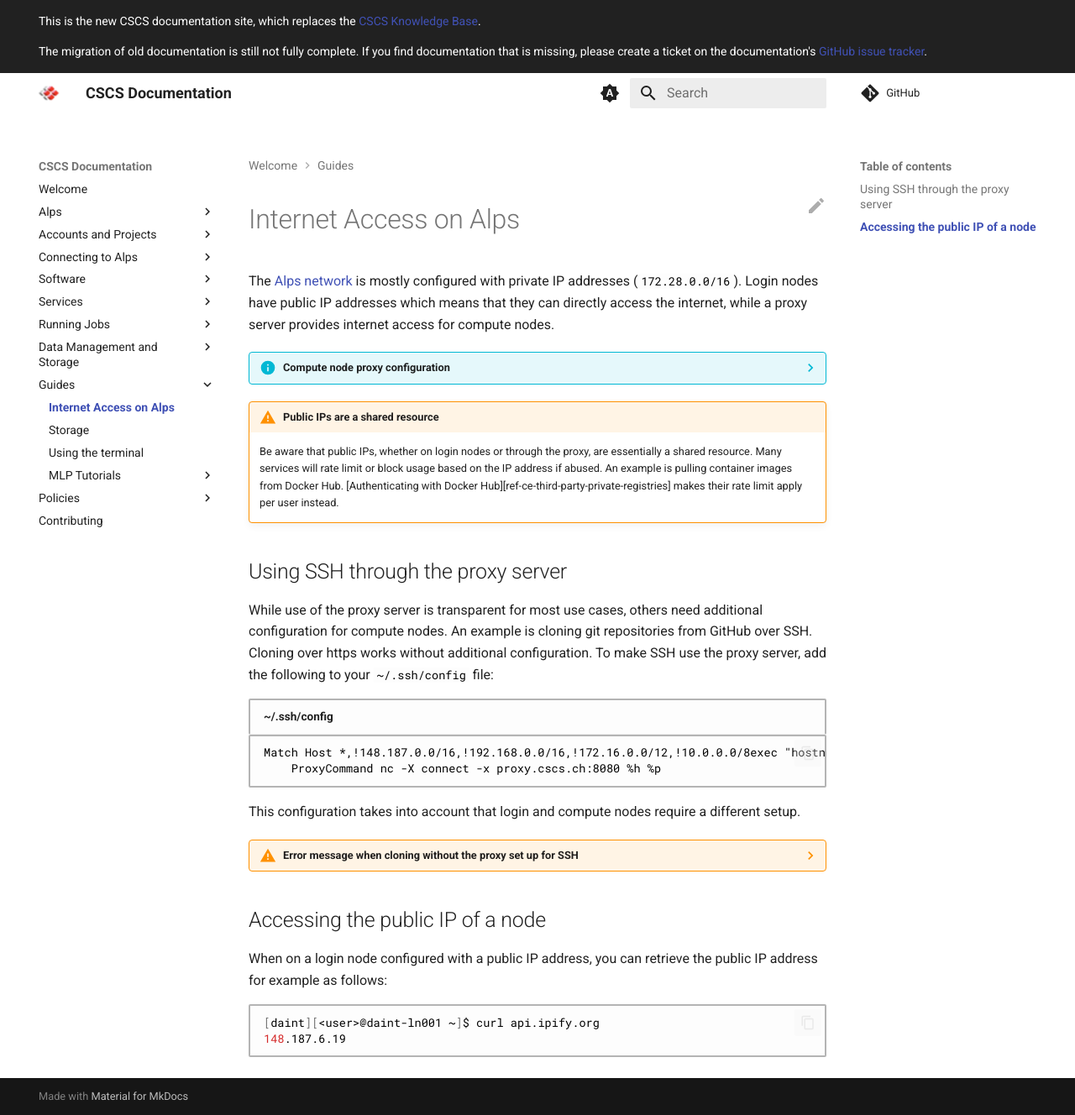
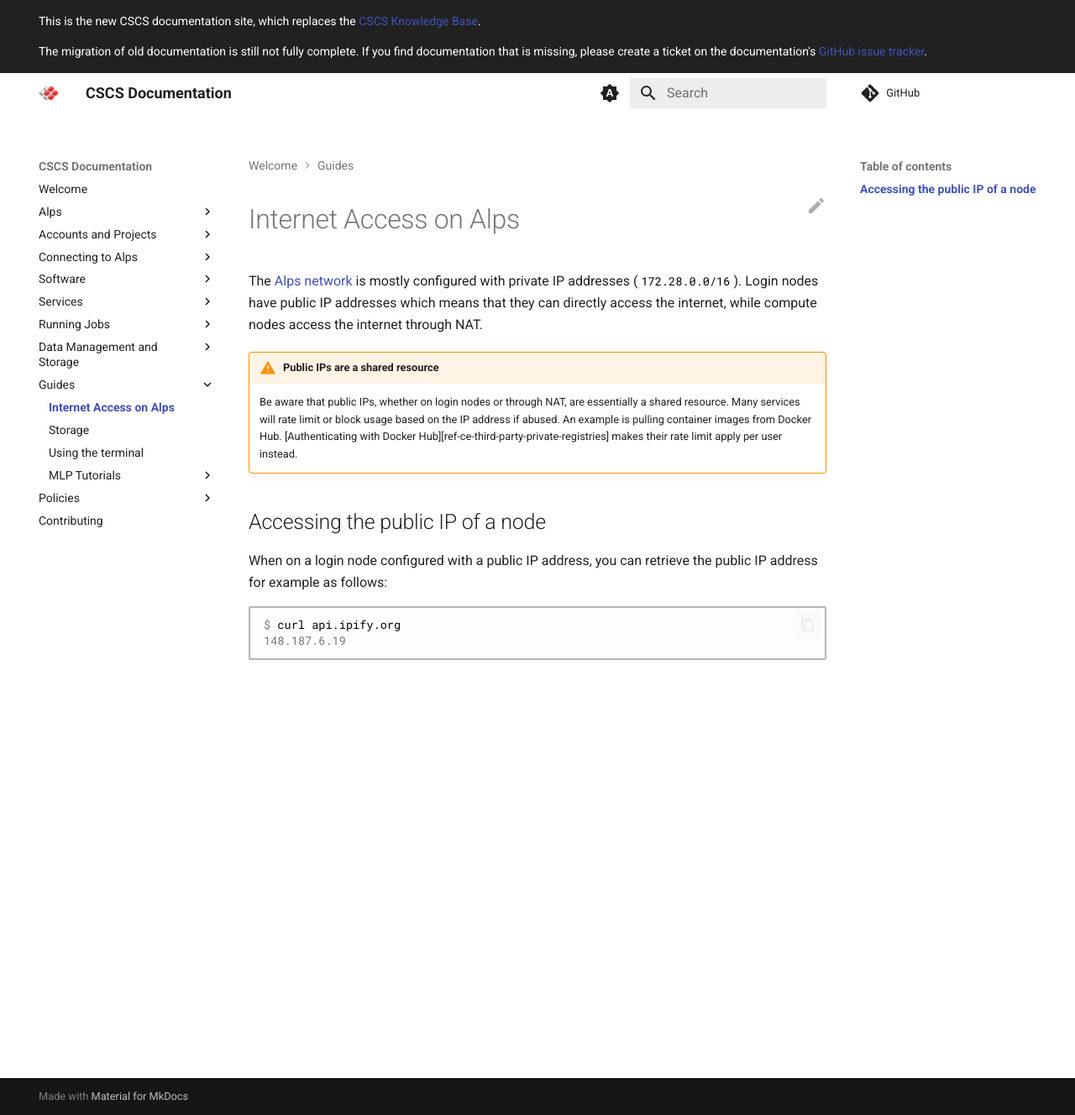
Before and after one commit to nickjbrowning/cscs-docs, an MkDocs documentation site: the page built from docs/guides/internet-access.md, in a window 1280 px wide and 1328 px high. Shown: the whole window at 84% size. Built offline with MkDocs 1.6.1 and Material for MkDocs 9.7.7, drawn with Linux system fonts in a browser that asks for light colours; comment, search, counter and statistics services are not loaded.

Commit message:
delete information about proxy server (#159)

````diff
--- a/docs/guides/internet-access.md
+++ b/docs/guides/internet-access.md
@@ -2,58 +2,19 @@
 # Internet Access on Alps
 
 The [Alps network][ref-alps-hsn] is mostly configured with private IP addresses (`172.28.0.0/16`).
-Login nodes have public IP addresses which means that they can directly access the internet, while a proxy server provides internet access for compute nodes.
-
-??? info "Compute node proxy configuration"
-
-    Compute nodes are configured with the following environment variables to use the proxy server:
-
-    ```bash
-    export https_proxy='http://proxy.cscs.ch:8080'
-    export http_proxy='http://proxy.cscs.ch:8080'
-    export no_proxy='.local, .cscs.ch, localhost, 148.187.0.0/16, 10.0.0.0/8, 172.16.0.0/12, 192.168.0.0/16'
-    export HTTPS_PROXY='http://proxy.cscs.ch:8080'
-    export HTTP_PROXY='http://proxy.cscs.ch:8080'
-    export NO_PROXY='.local, .cscs.ch, localhost, 148.187.0.0/16, 10.0.0.0/8, 172.16.0.0/12, 192.168.0.0/16'
-    ```
+Login nodes have public IP addresses which means that they can directly access the internet, while compute nodes access the internet through NAT.
 
 !!! warning "Public IPs are a shared resource"
-    Be aware that public IPs, whether on login nodes or through the proxy, are essentially a shared resource.
+    Be aware that public IPs, whether on login nodes or through NAT, are essentially a shared resource.
     Many services will rate limit or block usage based on the IP address if abused.
     An example is pulling container images from Docker Hub.
     [Authenticating with Docker Hub][ref-ce-third-party-private-registries] makes their rate limit apply per user instead.
-
-## Using SSH through the proxy server
-
-While use of the proxy server is transparent for most use cases, others need additional configuration for compute nodes.
-An example is cloning git repositories from GitHub over SSH.
-Cloning over https works without additional configuration.
-To make SSH use the proxy server, add the following to your `~/.ssh/config` file:
-
-``` title="~/.ssh/config"
-Match Host *,!148.187.0.0/16,!192.168.0.0/16,!172.16.0.0/12,!10.0.0.0/8exec "hostname -I | grep -vqF 148.187."
-    ProxyCommand nc -X connect -x proxy.cscs.ch:8080 %h %p
-```
-
-This configuration takes into account that login and compute nodes require a different setup.
-
-??? warning "Error message when cloning without the proxy set up for SSH"
-    When cloning a git repository without the correct SSH configuration, cloning will time out as follows:
-    ```bash
-    [daint][<user>@daint-ln001 ~]$ git clone git@github.com:open-mpi/ompi.git
-    Cloning into 'ompi'...
-    ssh: connect to host github.com port 22: Connection timed out
-    fatal: Could not read from remote repository.
-
-    Please make sure you have the correct access rights
-    and the repository exists.
-    ```
 
 ## Accessing the public IP of a node
 
 When on a login node configured with a public IP address, you can retrieve the public IP address for example as follows:
 
-```bash
-[daint][<user>@daint-ln001 ~]$ curl api.ipify.org
+```console
+$ curl api.ipify.org
 148.187.6.19
 ```
````
